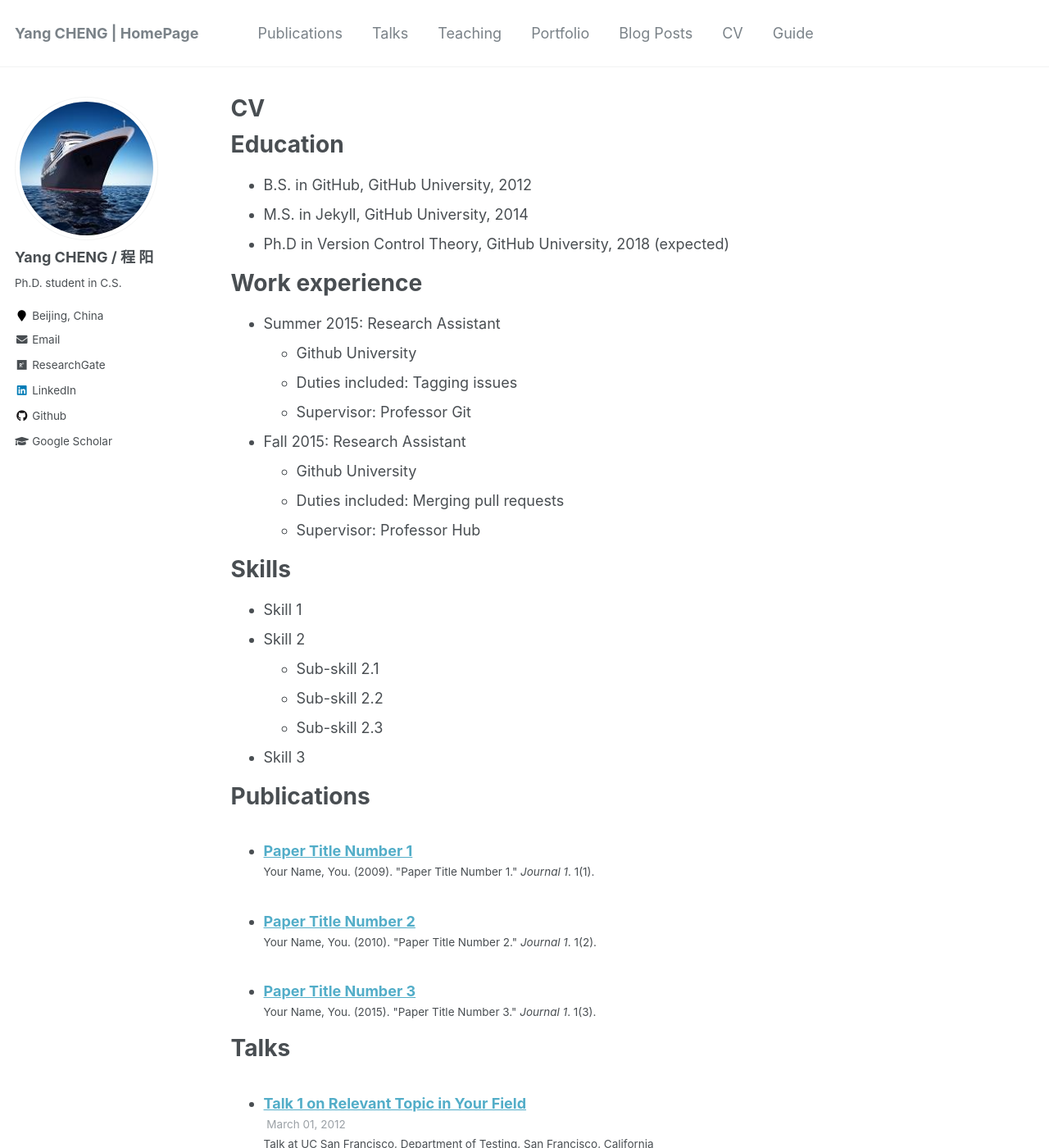
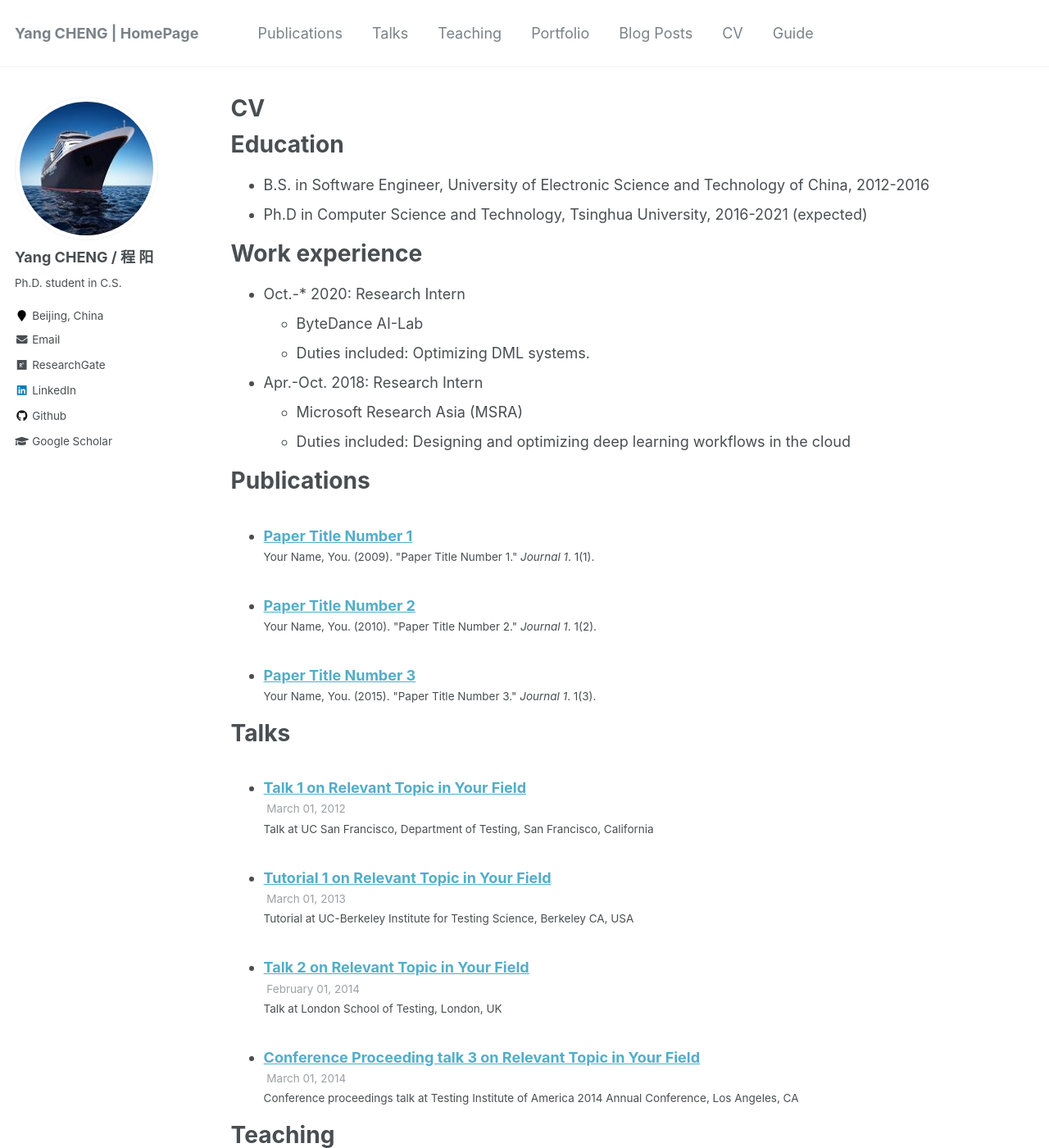
Before and after one commit to NEWPLAN/newplan.github.io, a Jekyll site: the page built from _pages/cv.md, in a window 1280 px wide and 1400 px high. Shown: the whole window at 82% size. Built offline with Jekyll 4.4.1, drawn with Linux system fonts in a browser that asks for light colours; some of the changed text lies outside the part shown.

Commit message:
Update cv.md

```diff
--- a/_pages/cv.md
+++ b/_pages/cv.md
@@ -11,30 +11,21 @@ redirect_from:
 
 Education
 ======
-* B.S. in GitHub, GitHub University, 2012
-* M.S. in Jekyll, GitHub University, 2014
-* Ph.D in Version Control Theory, GitHub University, 2018 (expected)
+* B.S. in Software Engineer, University of Electronic Science and Technology of China, 2012-2016
+* Ph.D in Computer Science and Technology, Tsinghua University, 2016-2021 (expected)
 
 Work experience
 ======
-* Summer 2015: Research Assistant
-  * Github University
-  * Duties included: Tagging issues
-  * Supervisor: Professor Git
+* Oct.-* 2020: Research Intern
+  * ByteDance AI-Lab
+  * Duties included: Optimizing DML systems.
+ <!-- * Supervisor: Professor Git --->
 
-* Fall 2015: Research Assistant
-  * Github University
-  * Duties included: Merging pull requests
-  * Supervisor: Professor Hub
+* Apr.-Oct. 2018: Research Intern
+  * Microsoft Research Asia (MSRA)
+  * Duties included: Designing and optimizing deep learning workflows in the cloud
+   <!-- * Supervisor: Professor Git --->
 
-Skills
-======
-* Skill 1
-* Skill 2
-  * Sub-skill 2.1
-  * Sub-skill 2.2
-  * Sub-skill 2.3
-* Skill 3
 
 Publications
 ======
```
Also changed, not shown: other parts of _pages/cv.md (+0 -4 lines).
